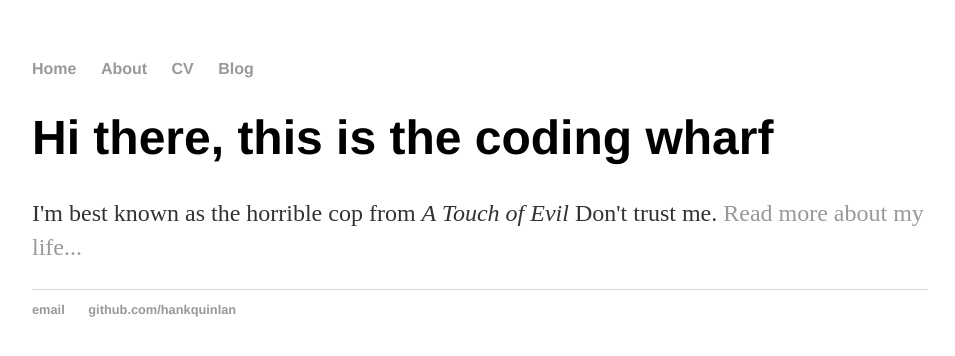
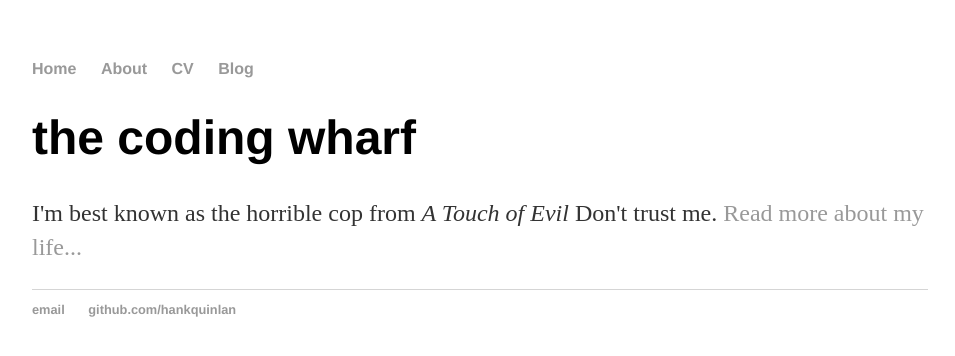
Before and after one commit to cchanzl/Lock-Screen, a Jekyll site: the page built from index.html, in a window 1280 px wide. Shown: the top 356 px of the page, without its empty margins (160-1115 px from the left). Built offline with Jekyll 4.4.1, drawn with Linux system fonts in a browser that asks for light colours.

Commit message:
Update index.html

```diff
--- a/index.html
+++ b/index.html
@@ -3,6 +3,6 @@ layout: default
 title: the coding wharf
 ---
 <div class="blurb">
-	<h1>Hi there, this is the coding wharf</h1>
+	<h1>the coding wharf</h1>
 	<p>I'm best known as the horrible cop from <em>A Touch of Evil</em> Don't trust me. <a href="/about">Read more about my life...</a></p>
 </div><!-- /.blurb -->
```
